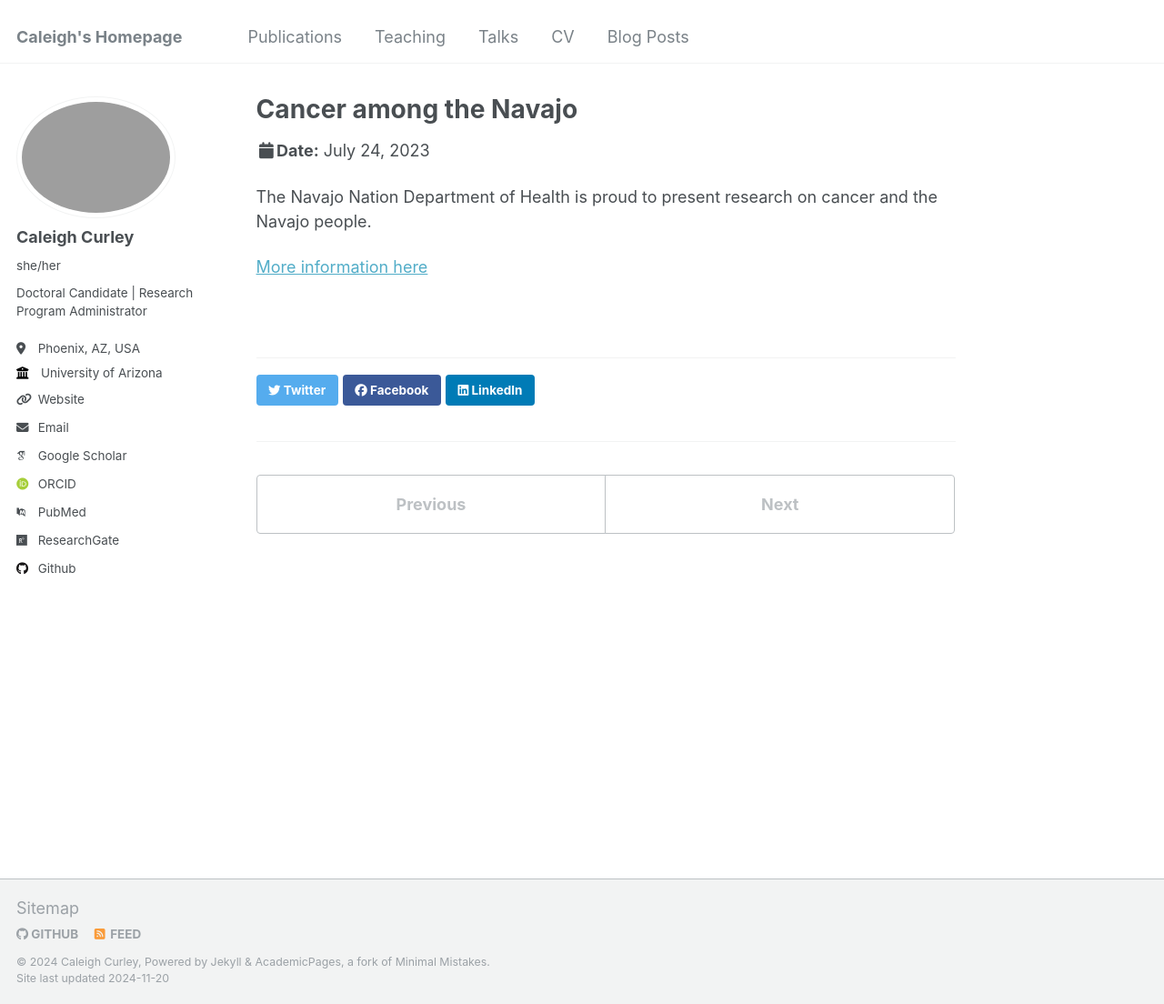
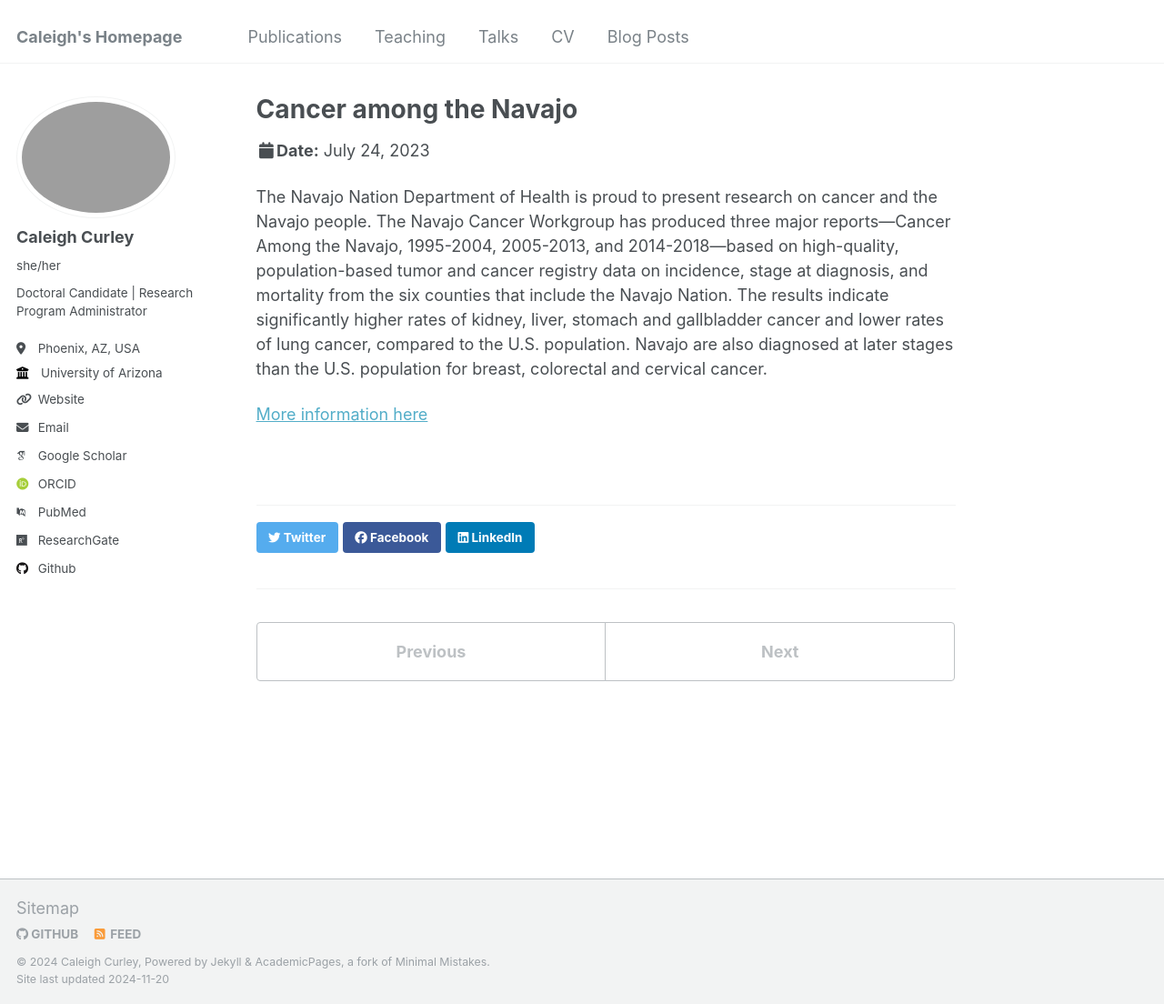
Before and after one commit to caleighcurley/Caleigh-Curley, a Jekyll site: the page built from _talks/2012-03-01-talk-1.md, in a window 1280 px wide and 1104 px high. Shown: the whole window at 91% size. Built offline with Jekyll 4.4.1, drawn with Linux system fonts in a browser that asks for light colours; some web fonts are replaced.

Commit message:
Update 2012-03-01-talk-1.md

```diff
--- a/_talks/2012-03-01-talk-1.md
+++ b/_talks/2012-03-01-talk-1.md
@@ -7,6 +7,6 @@ venue: "Navajo Nation, Department of Health"
 date: 2023-07-24
 location: "Navajo Nation, Arizona"
 ---
-The Navajo Nation Department of Health is proud to present research on cancer and the Navajo people.
+The Navajo Nation Department of Health is proud to present research on cancer and the Navajo people. The Navajo Cancer Workgroup has produced three major reports—Cancer Among the Navajo, 1995-2004, 2005-2013, and 2014-2018—based on high-quality, population-based tumor and cancer registry data on incidence, stage at diagnosis, and mortality from the six counties that include the Navajo Nation. The results indicate significantly higher rates of kidney, liver, stomach and gallbladder cancer and lower rates of lung cancer, compared to the U.S. population. Navajo are also diagnosed at later stages than the U.S. population for breast, colorectal and cervical cancer.
 
 [More information here](https://www.youtube.com/watch?v=nCP40EXbiQc)
```
